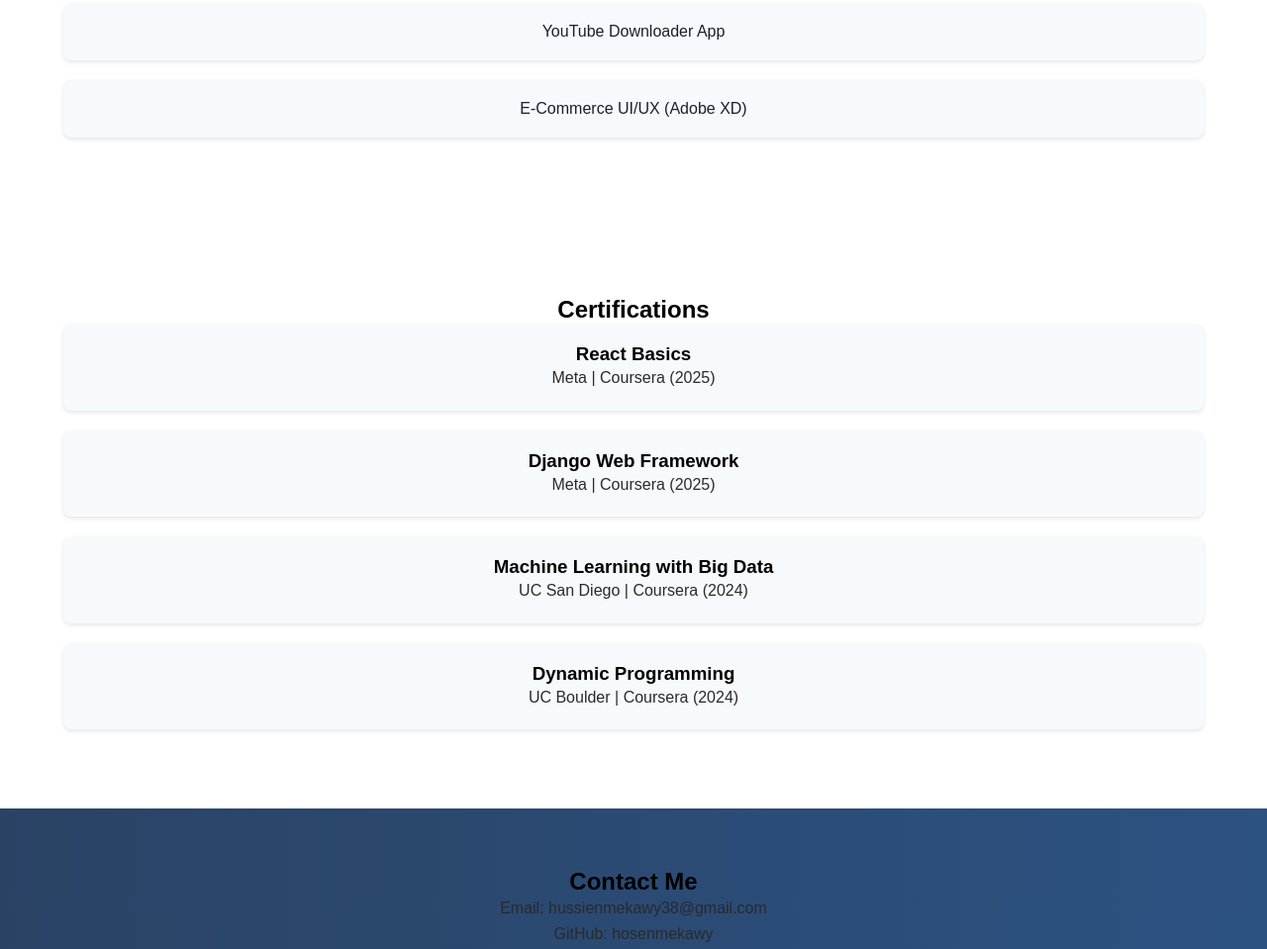
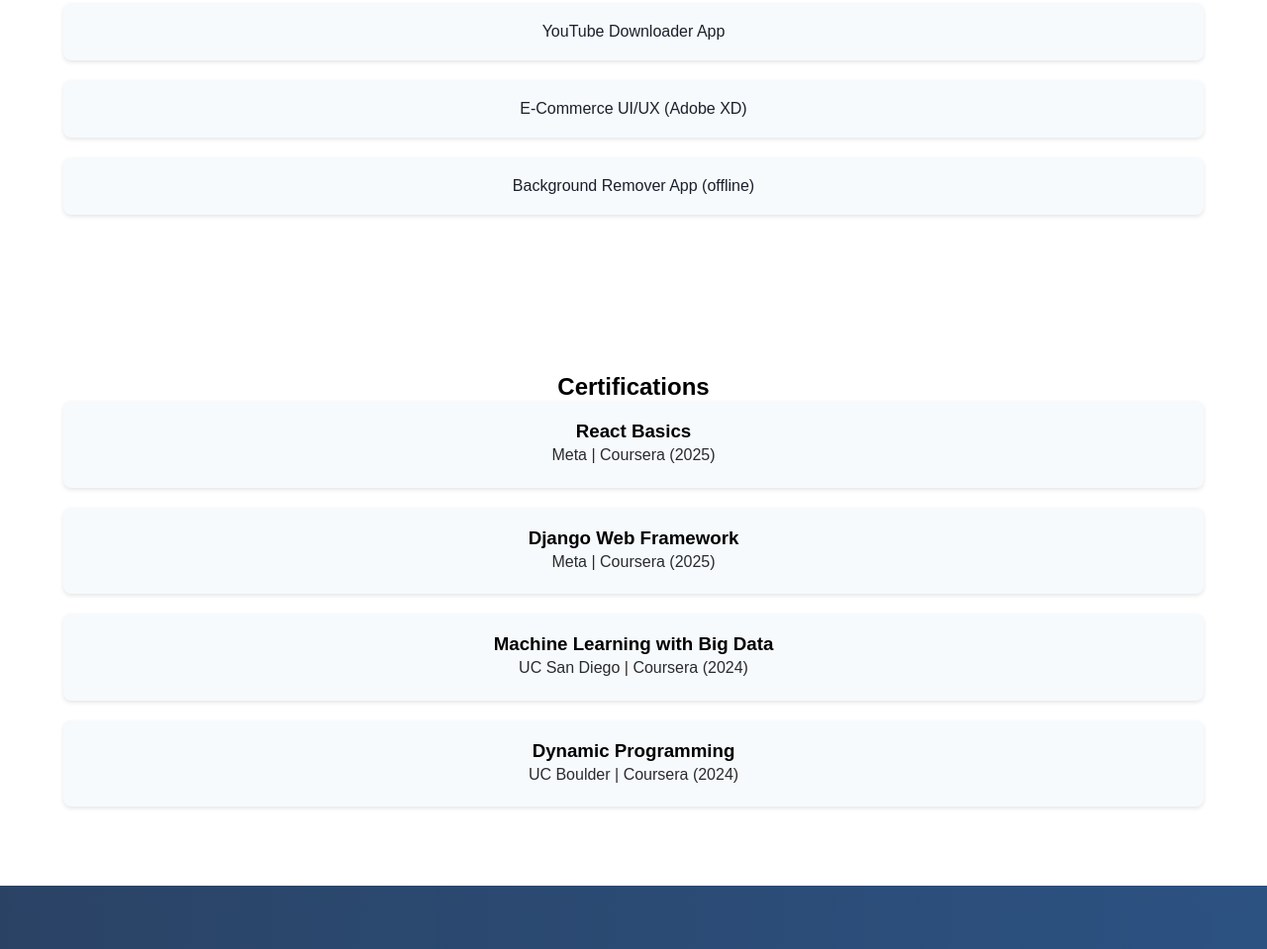
Before and after one commit to hosenmekawy/hosen_protfolio, a plain HTML site: page index.html in a window 1280 px wide. Shown: the part 1888-2847 px from the top of the page at 99% size. Drawn offline with Linux system fonts and the light colour scheme.

Commit message:
Update index.html

```diff
--- a/index.html
+++ b/index.html
@@ -74,6 +74,8 @@
                 <div class="card">2D Games: Endless Runner & Fruit Eater</div>
                 <div class="card">YouTube Downloader App</div>
                 <div class="card">E-Commerce UI/UX (Adobe XD)</div>
+                <div class="card">Background Remover App (offline)</div>
+
             </div>
         </div>
     </section>
```
